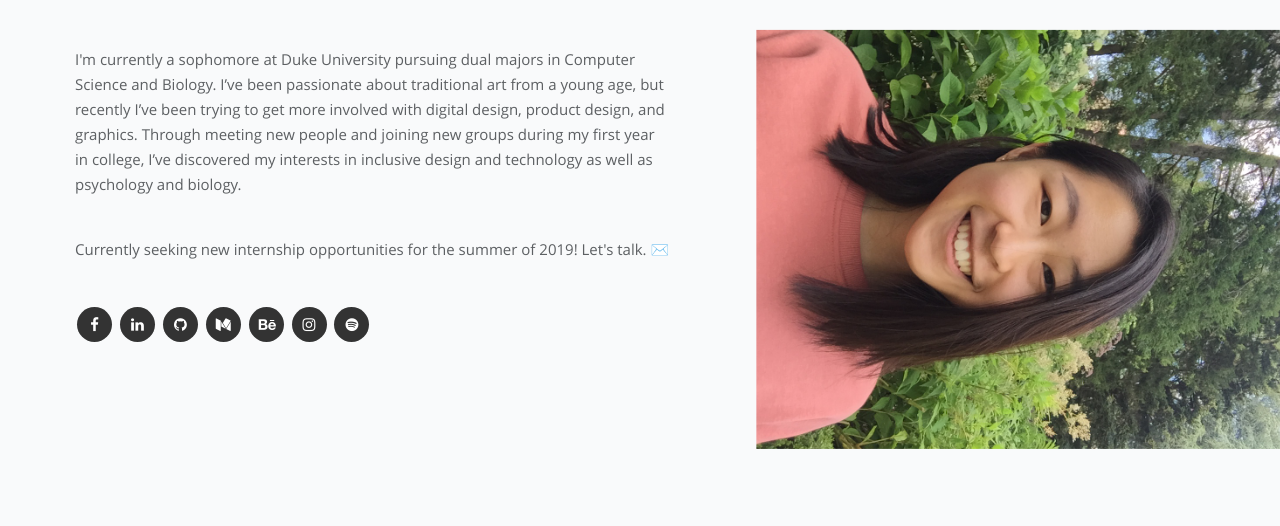
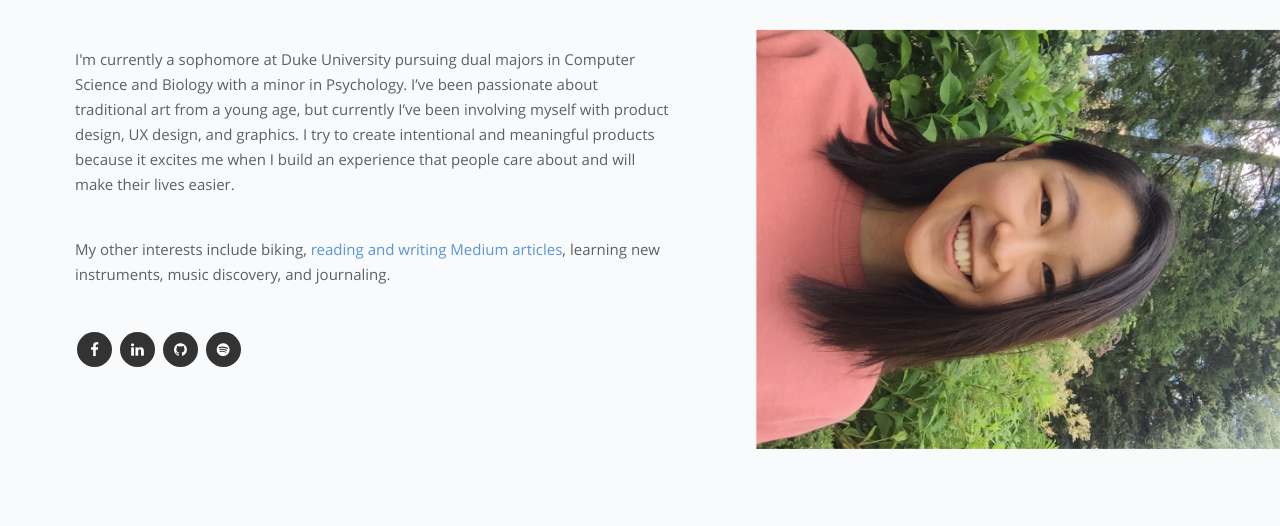
Before and after one commit to vickilu7/vickilu.github.io, a plain HTML site: page other-files/about.html in a window 1280 px wide. Shown: the part 274-800 px from the top of the page. Drawn offline with nearby package versions, Linux system fonts and the light colour scheme.

Commit message:
about update

```diff
--- a/other-files/about.html
+++ b/other-files/about.html
@@ -25,22 +25,26 @@
         <div class='column2'style='margin-left:30px;' >
           <div class='title' style='font-size: 35px; font-weight: normal;text-align: left;'>Nice to meet you!</div>
           <div class='content-item'>
-            I'm currently a sophomore at Duke University pursuing dual majors in Computer Science and Biology.
-            I’ve been passionate about traditional art from a young age, but recently I’ve been trying to get more involved
-            with digital design, product design, and graphics. Through meeting new people and joining new groups during my first
-            year in college, I’ve discovered my interests in inclusive design and technology as well as
-            psychology and biology.
+            I'm currently a sophomore at Duke University pursuing dual majors in Computer Science and Biology with a minor in Psychology.
+            I’ve been passionate about traditional art from a young age, but currently I’ve been involving myself
+            with product design, UX design, and graphics. I try to create intentional and meaningful products
+            because it excites me when I build an experience that people care about and will make their lives easier.
           </div>
           <div class='content-item'>
+            My other interests include biking, <a href = "https://medium.com/@vickilu/has-recommended" target="_blank">reading and writing Medium articles</a>,
+            learning new instruments, music discovery, and journaling.
+
+          </div>
+          <!--<div class='content-item'>
             Currently seeking new internship opportunities for the summer of 2019! Let's talk. <a href="mailto:vicki.lu.777@gmail.com"> ✉️ </a>
-          </div>
+          </div>-->
             <div class='content-item' style='margin-top: 0px;'>
               <a href="https://www.facebook.com/vicki.lu.777" target="_blank" class="fa fa-facebook" style="color: white;"></a>
               <a href="https://www.linkedin.com/in/vicki-lu/" target="_blank" class="fa fa-linkedin" style="color: white;"></a>
               <a href="https://github.com/vickilu7" target="_blank" class="fa fa-github" style="color: white;"></a>
-              <a href="https://medium.com/@vickilu" target="_blank" class="fa fa-medium" style="color: white;"></a>
+              <!--<a href="https://medium.com/@vickilu" target="_blank" class="fa fa-medium" style="color: white;"></a>
               <a href="https://www.behance.net/vickilu777ab95" target="_blank" class="fa fa-behance" style="color: white;"></a>
-              <a href="https://www.instagram.com/vickilu7/" target="_blank" class="fa fa-instagram" style="color: white;"></a>
+              <a href="https://www.instagram.com/vickilu7/" target="_blank" class="fa fa-instagram" style="color: white;"></a>-->
               <a href="https://open.spotify.com/user/127339634?si=ysK6RjOpQ3eibazS6Ov27w" target="_blank" class="fa fa-spotify" style="color: white;"></a>
             </div>
         </div>
@@ -72,7 +76,7 @@
         <div class='column'>
           <div class='content-item'>
           <div class='subtitle' style='text-align: left;'>what's in my pencil case</div>
-          muji 0.5 black pen<br/>muji capped gel-ink 0.38 navy pen <br/>
+          muji 0.5 black pen<br/>
             pilot g-7 mechanical pencil<br/> sharpie pen fine point<br/>
             red, mustard, & indigo mildliners<br/> grapefruit burt's bees<br/>0.5 B lead<br/>
             pentel hi-polymer eraser
```
Also changed, not shown: 1 other file.
